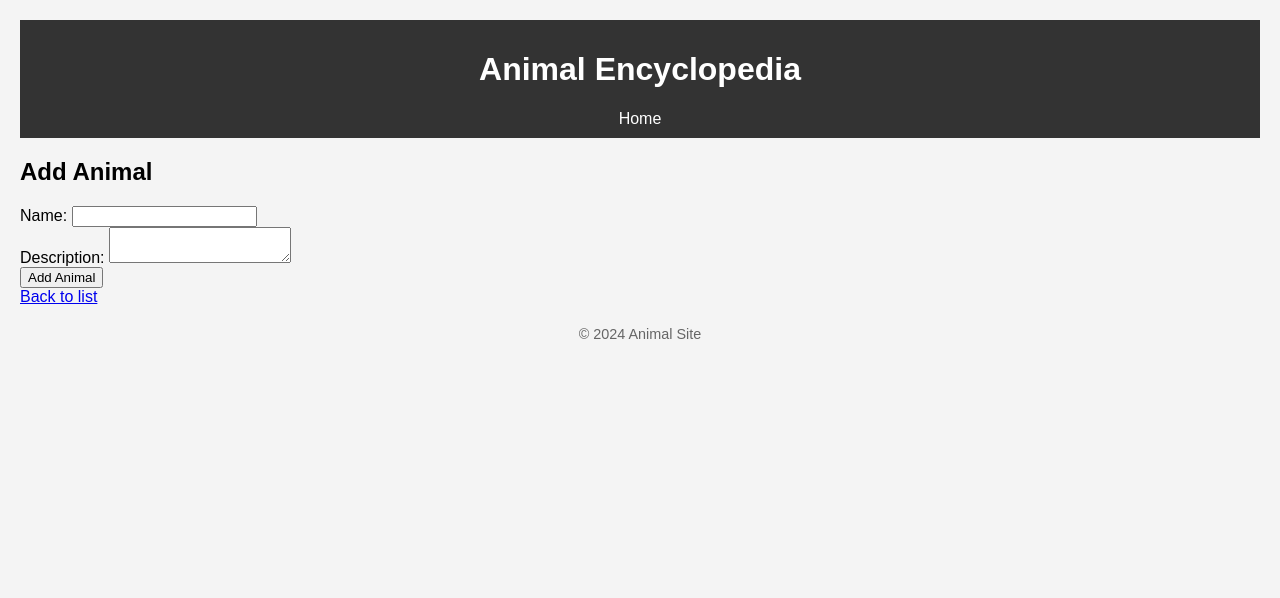
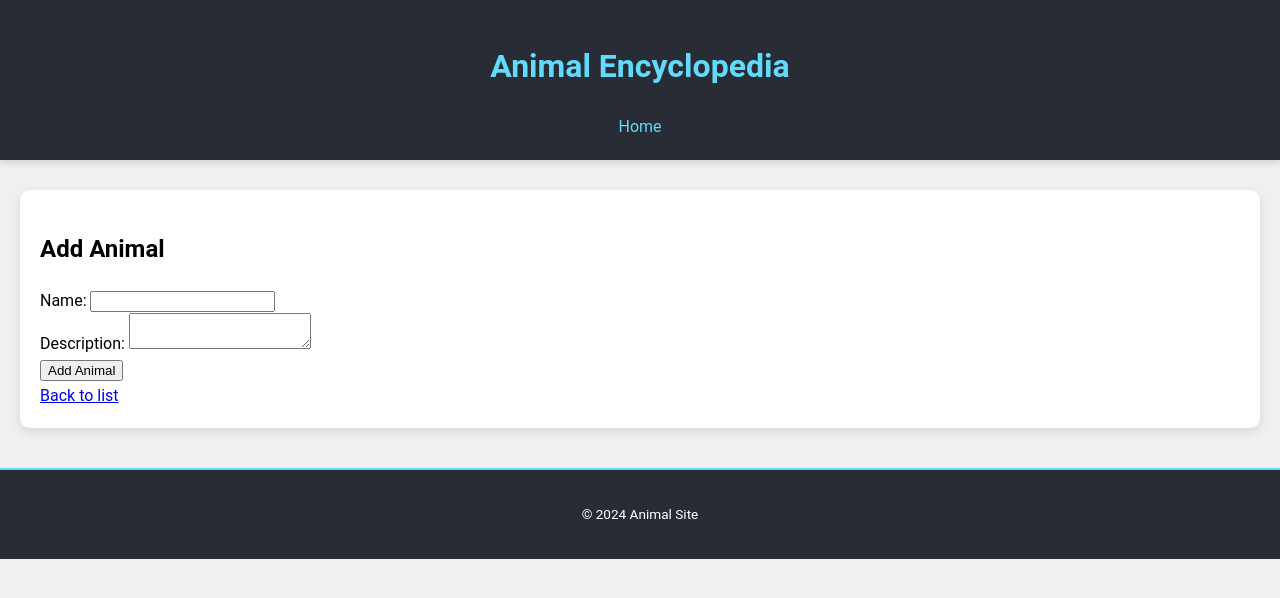
Before and after one commit to Olga-bim/Python_flask_homework, a Flask app: page /add in a window 1280 px wide. Shown: the top 598 px of the page. Run offline with Flask 3, Linux system fonts and the light colour scheme.

Commit message:
commit 3

```diff
--- a/static/style.css
+++ b/static/style.css
@@ -1,30 +1,54 @@
+/* Основные стили для всей страницы */
 body {
-    font-family: Arial, sans-serif; /* Устанавливает шрифт для текста: Arial, если он недоступен, то sans-serif */
-    background-color: #f4f4f4; /* Задает цвет фона страницы светло-серым */
-    margin: 0; /* Убирает отступы по краям страницы */
-    padding: 20px; /* Устанавливает внутренний отступ в 20 пикселей */
+    font-family: 'Roboto', sans-serif; /* Используем более современный шрифт */
+    background-color: #f0f0f0; /* Светло-серый фон для чистого и свежего вида */
+    margin: 0;
+    padding: 0;
+    line-height: 1.6; /* Увеличиваем межстрочный интервал для лучшей читабельности */
 }
 
+/* Стили для шапки страницы */
 header {
-    background-color: #333; /* Задает темно-серый цвет фона для шапки страницы */
-    color: #fff; /* Устанавливает белый цвет текста в шапке */
-    padding: 10px 0; /* Задает вертикальные внутренние отступы по 10 пикселей, горизонтальные остаются нулевыми */
-    text-align: center; /* Выравнивает текст по центру */
+    background-color: #282c34; /* Темно-серый фон для шапки с оттенком синего */
+    color: #61dafb; /* Светло-голубой цвет текста для контраста */
+    padding: 20px; /* Увеличиваем внутренние отступы для более просторного вида */
+    text-align: center;
+    box-shadow: 0 4px 6px rgba(0, 0, 0, 0.1); /* Добавляем легкую тень для объема */
 }
 
+/* Стили для навигационных ссылок */
 nav a {
-    color: #fff; /* Устанавливает белый цвет текста для ссылок в навигации */
-    text-decoration: none; /* Убирает подчеркивание у ссылок */
-    margin: 0 15px; /* Устанавливает отступы по 15 пикселей слева и справа от каждой ссылки */
+    color: #61dafb;
+    text-decoration: none;
+    margin: 0 20px;
+    padding: 10px 15px; /* Добавляем отступы для более удобного взаимодействия */
+    border-radius: 5px; /* Округляем края ссылок */
+    transition: background-color 0.3s, color 0.3s; /* Плавный переход при наведении */
 }
 
-main {
-    margin-top: 20px; /* Добавляет отступ сверху для основного контента */
+nav a:hover {
+    background-color: #61dafb; /* Подсвечиваем ссылки при наведении */
+    color: #282c34; /* Изменяем цвет текста на темный */
 }
 
+/* Основные стили контента */
+main {
+    margin: 30px auto; /* Центрируем основной контент и увеличиваем отступ сверху */
+    max-width: 1200px; /* Ограничиваем ширину основного контента для лучшей читабельности */
+    padding: 20px;
+    background-color: #fff; /* Белый фон для контрастного выделения контента */
+    border-radius: 10px; /* Округляем края */
+    box-shadow: 0 4px 12px rgba(0, 0, 0, 0.1); /* Тень для отделения основного контента от фона */
+}
+
+/* Стили для футера */
 footer {
-    margin-top: 20px; /* Добавляет отступ сверху для нижнего колонтитула (футера) */
-    text-align: center; /* Выравнивает текст футера по центру */
-    font-size: 0.9em; /* Уменьшает размер шрифта до 90% от стандартного размера */
-    color: #666; /* Устанавливает серый цвет текста для футера */
+    margin-top: 40px; /* Увеличиваем отступ сверху для четкого отделения от контента */
+    text-align: center;
+    font-size: 0.85em; /* Еще немного уменьшаем размер шрифта для ненавязчивого вида */
+    color: #888; /* Светло-серый цвет для текста */
+    padding: 20px;
+    background-color: #282c34; /* Темный фон для футера */
+    color: #fff;
+    border-top: 2px solid #61dafb; /* Тонкая полоска сверху для акцента */
 }
```
